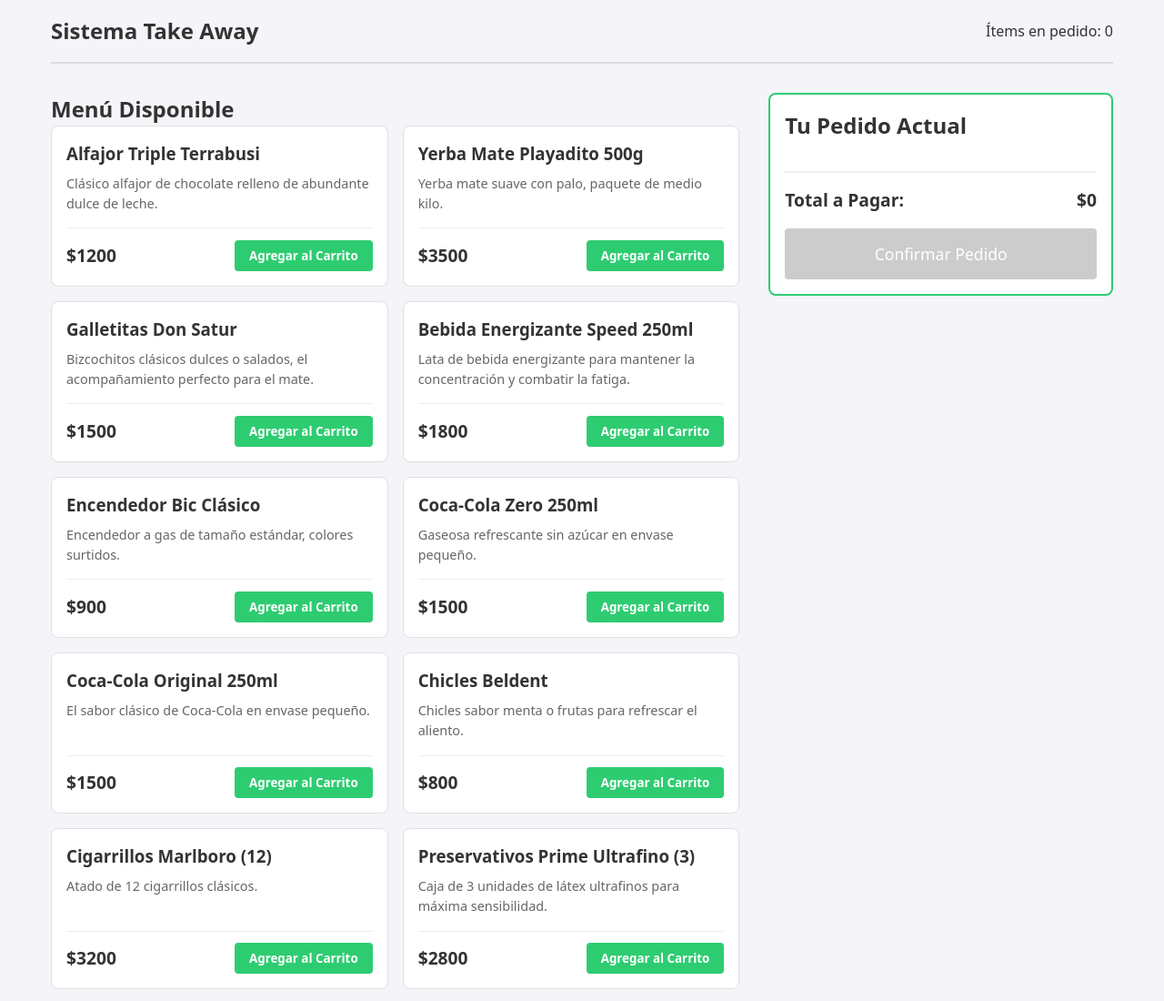
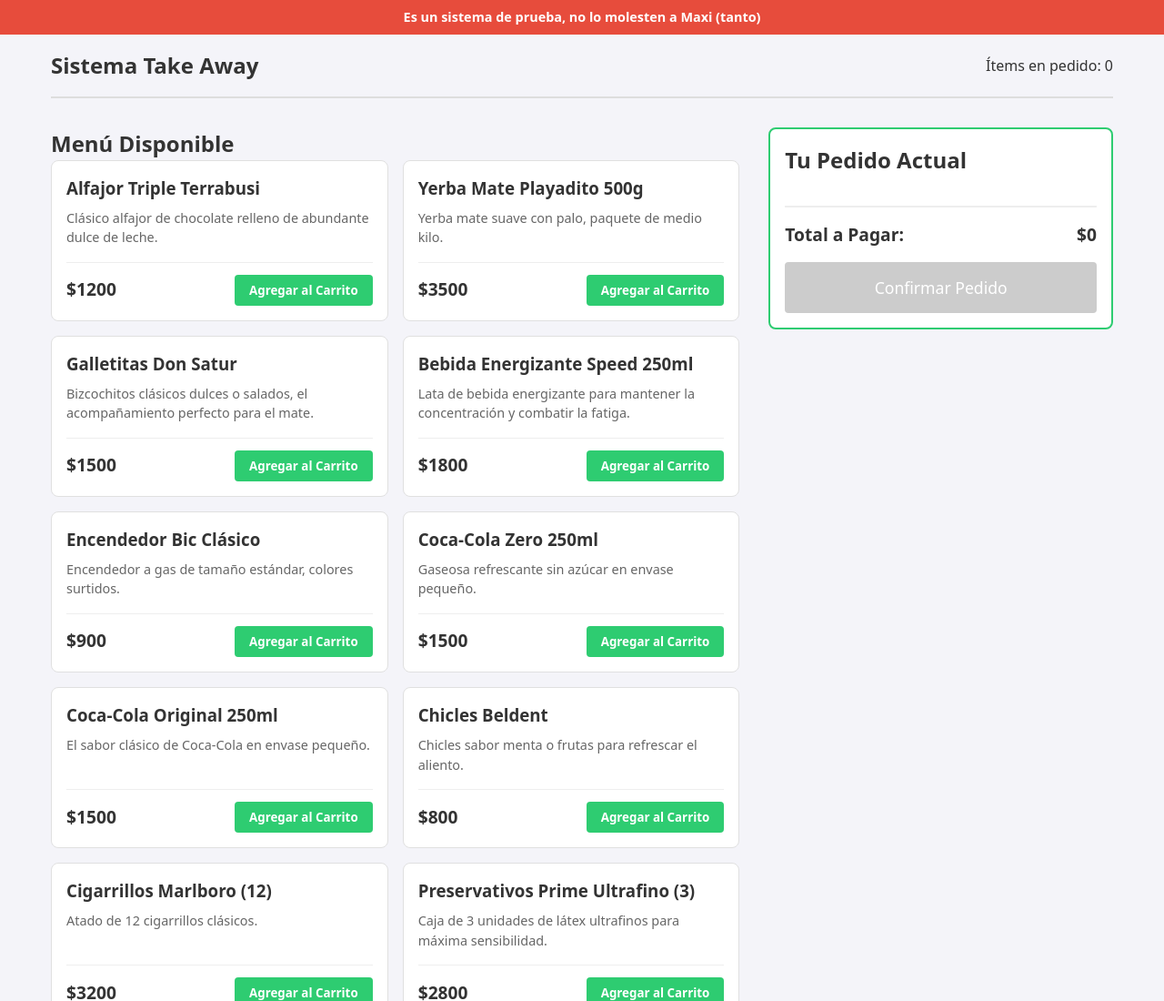
Before and after one commit to abcdeGAME/kiosco-247-TPS, a plain HTML site: page index.html in a window 1280 px wide. Shown: the top 1100 px of the page at 91% size. Drawn offline with Linux system fonts and the light colour scheme.

Commit message:
Add files via upload

```diff
--- a/index.html
+++ b/index.html
@@ -14,6 +14,10 @@
 
 </head>
 <body>
+
+    <div class="test-system-banner">
+      Es un sistema de prueba, no lo molesten a Maxi (tanto)
+    </div>
 
     <!-- LÍMITE DEL SISTEMA -->
     <div class="takeaway-app-container">
--- a/styles.css
+++ b/styles.css
@@ -39,10 +39,17 @@
     --espaciado-base: 1rem; /* 16px por defecto */
 
     --radio-borde: 8px;
-
 }
 
-
+/* Banner de Sistema de Prueba */
+.test-system-banner {
+    background-color: var(--color-peligro);
+    color: white;
+    text-align: center;
+    padding: 0.5rem;
+    font-weight: bold;
+    font-size: 0.9rem;
+}
 
 /* Tipografía y Fondo Base */
 
```
